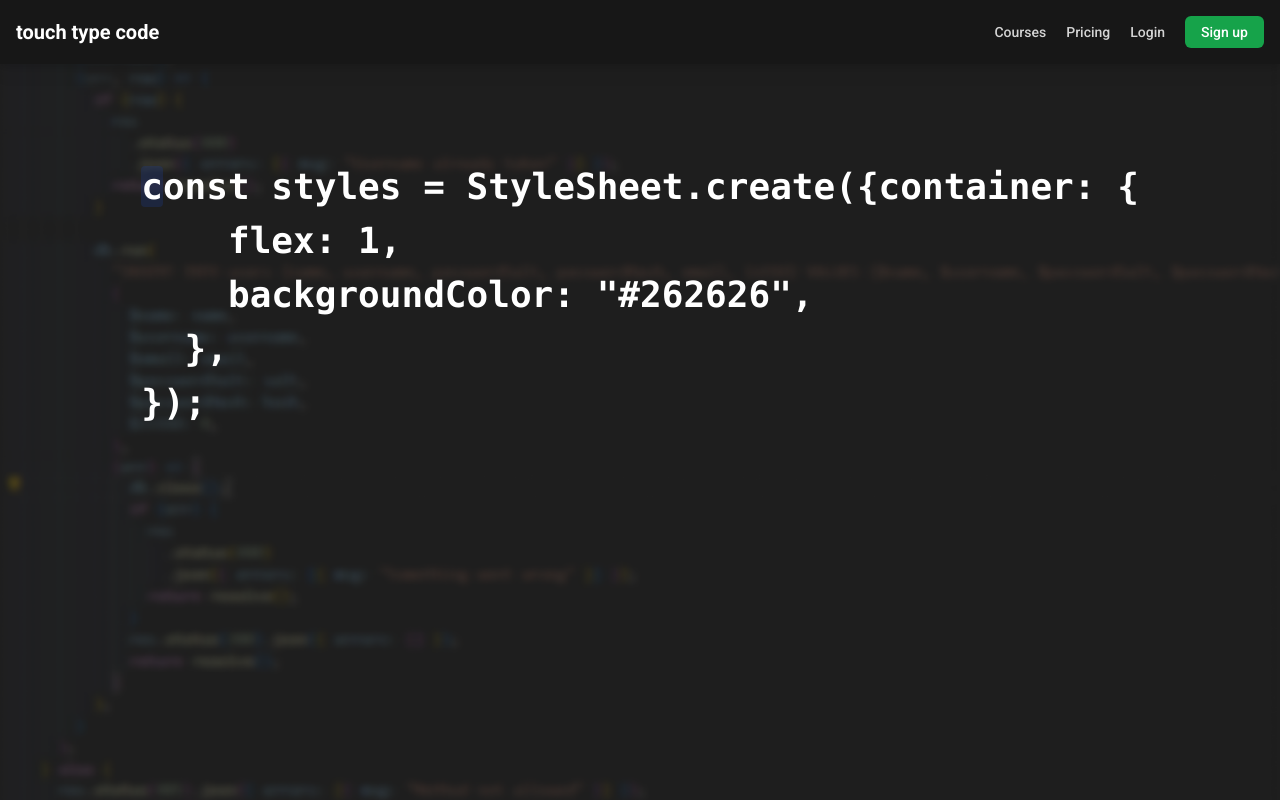
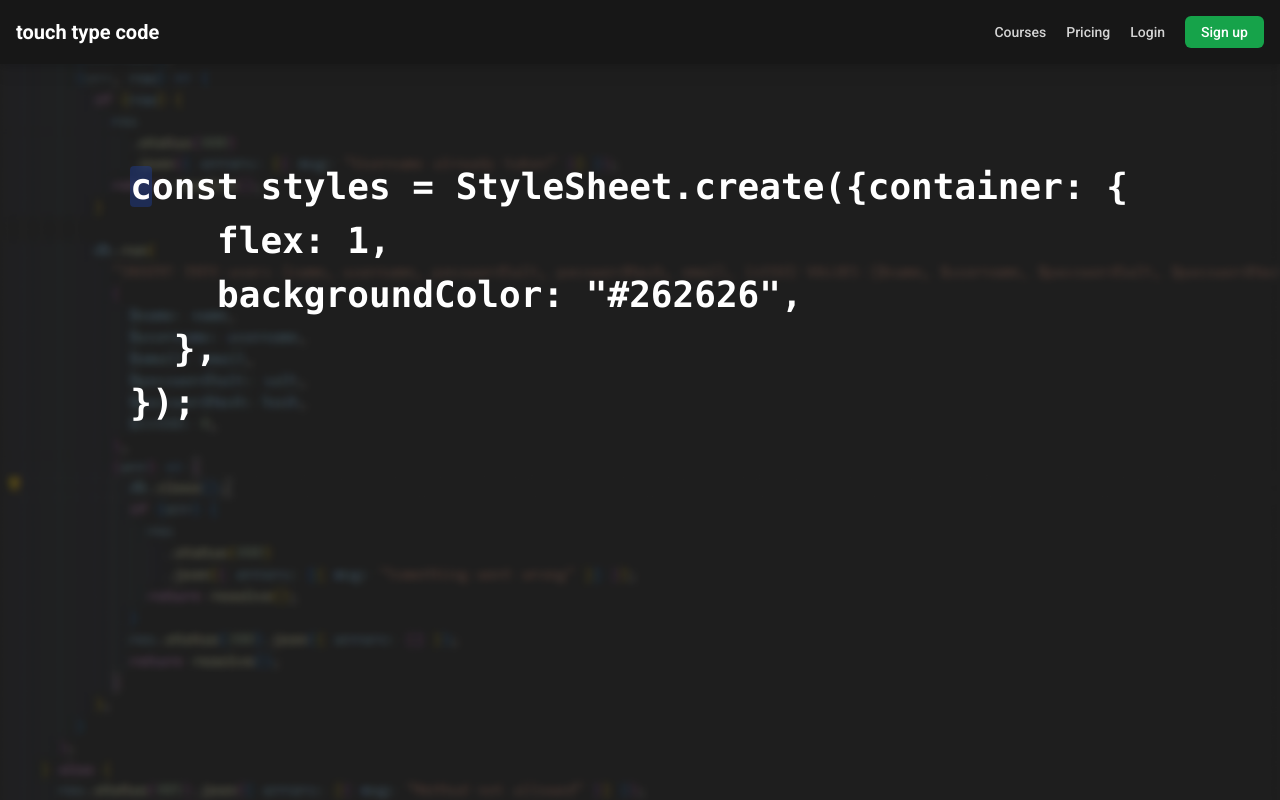
Before and after one commit to EdwardC1104/touch-type-code, a Next.js app: page /courses/1/1 in a window 1280 px wide. Built offline with nearby package versions, Linux system fonts and the light colour scheme; no server answers.

Commit message:
lesson text improvements

```diff
--- a/pages/courses/[courseId]/[lessonId]/index.tsx
+++ b/pages/courses/[courseId]/[lessonId]/index.tsx
@@ -10,9 +10,9 @@ type CodeLetter = {
 };
 
 const codeText = `const styles = StyleSheet.create({container: {
-    flex: 1,
-    backgroundColor: "#262626",
-  },
+\t\tflex: 1,
+\t\tbackgroundColor: "#262626",
+\t},
 });`;
 
 const LessonText = ({ code }: { code: CodeLetter[] }) => {
@@ -28,12 +28,23 @@ const LessonText = ({ code }: { code: CodeLetter[] }) => {
             letterColor = "text-red-500 bg-red-900/30 rounded";
             break;
           case "CURRENT":
-            letterColor = "bg-blue-900/30 rounded";
+            letterColor = "bg-blue-900/50 rounded";
             break;
         }
+
+        let letterToDisplay = letter.letter;
+        switch (letter.letter) {
+          case "\t":
+            letterToDisplay = "  ";
+            break;
+          case "\n":
+            letterToDisplay = " \n";
+            break;
+        }
+
         return (
           <span key={index} className={letterColor}>
-            {letter.letter}
+            {letterToDisplay}
           </span>
         );
       })}
@@ -49,17 +60,30 @@ const Lesson: NextPage = () => {
 
   const reducer = (
     state: CodeLetter[],
-    action: { inputLetter: string }
+    action: { inputKey: string }
   ): CodeLetter[] => {
+    let inputLetter = action.inputKey;
+    switch (action.inputKey) {
+      case "Enter":
+        inputLetter = "\n";
+        break;
+    }
+    console.log(inputLetter);
+
     const currentIndex = state.findIndex(
       (letter) => letter.state === "CURRENT"
     );
     if (currentIndex === -1) return state;
 
-    if (currentIndex + 1 !== state.length)
-      state[currentIndex + 1].state = "CURRENT";
+    const numberOfCurrentLetters = state.reduce(
+      (acc, letter) => (letter.state === "CURRENT" ? acc + 1 : acc),
+      0
+    );
+    const nextIndex = state.findIndex((letter) => letter.state === "LATER");
+    if (numberOfCurrentLetters === 1 && nextIndex !== -1)
+      state[nextIndex].state = "CURRENT";
 
-    if (action.inputLetter === state[currentIndex].letter)
+    if (inputLetter === state[currentIndex].letter)
       return state.map((letter, index) => {
         if (index === currentIndex) return { ...letter, state: "CORRECT" };
 
@@ -76,16 +100,19 @@ const Lesson: NextPage = () => {
   const [code, dispatch] = useReducer(
     reducer,
     codeText.split("").map((letter, index): CodeLetter => {
+      let state: CodeLetter["state"] = "LATER";
+      if (index === 0) state = "CURRENT";
+      if (letter === "\t") state = "CORRECT";
       return {
         letter,
-        state: index === 0 ? "CURRENT" : "LATER",
+        state,
       };
     })
   );
 
   useEffect(() => {
     const onKeyPress = (event: KeyboardEvent) =>
-      dispatch({ inputLetter: event.key });
+      dispatch({ inputKey: event.key });
 
     window.addEventListener("keypress", onKeyPress);
     return () => window.removeEventListener("keypress", onKeyPress);
```
